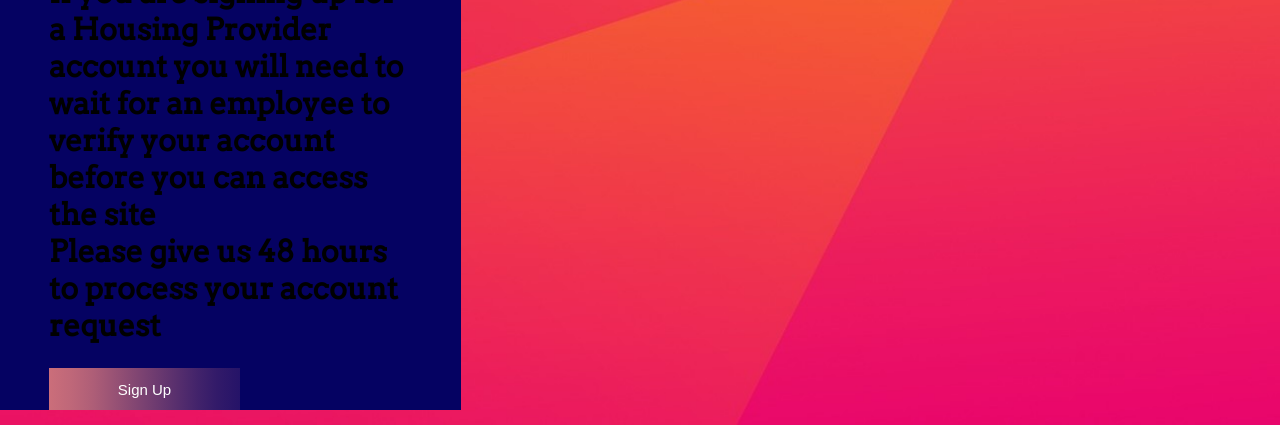
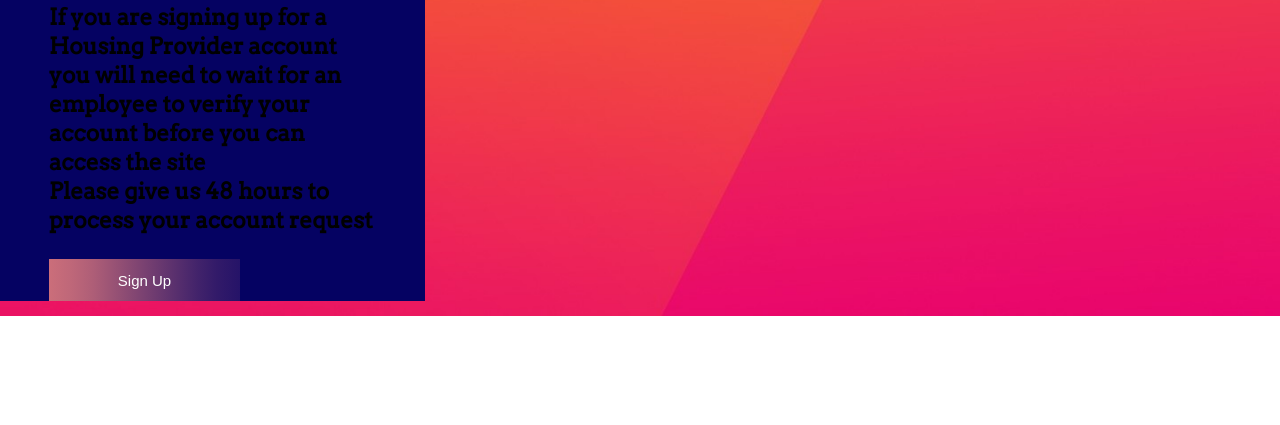
Before and after one commit to FloorSandwich/FloorSandwich.github.io, a plain HTML site: page client/pages/signup2.html in a window 1280 px wide. Shown: the part 644-1069 px from the top of the page. After the commit the page ends 960 px from the top, so only its background shows below. Drawn offline with nearby package versions, Linux system fonts and the light colour scheme.

Commit message:
Update signup2.html

```diff
--- a/client/pages/signup2.html
+++ b/client/pages/signup2.html
@@ -50,8 +50,8 @@
     </br>
         <input type="file" name="second_id" id="second_id" accept=".png">
 </div>
-        <h1>If you are signing up for a Housing Provider account you will need to wait for an employee to verify your account before you can access the site</h1>
-        <h1>Please give us 48 hours to process your account request</h1>
+        <h2>If you are signing up for a Housing Provider account you will need to wait for an employee to verify your account before you can access the site</h2>
+        <h2>Please give us 48 hours to process your account request</h2>
 
         <button type="button" id="submit_signup">Sign Up</button>
         </form>
```
